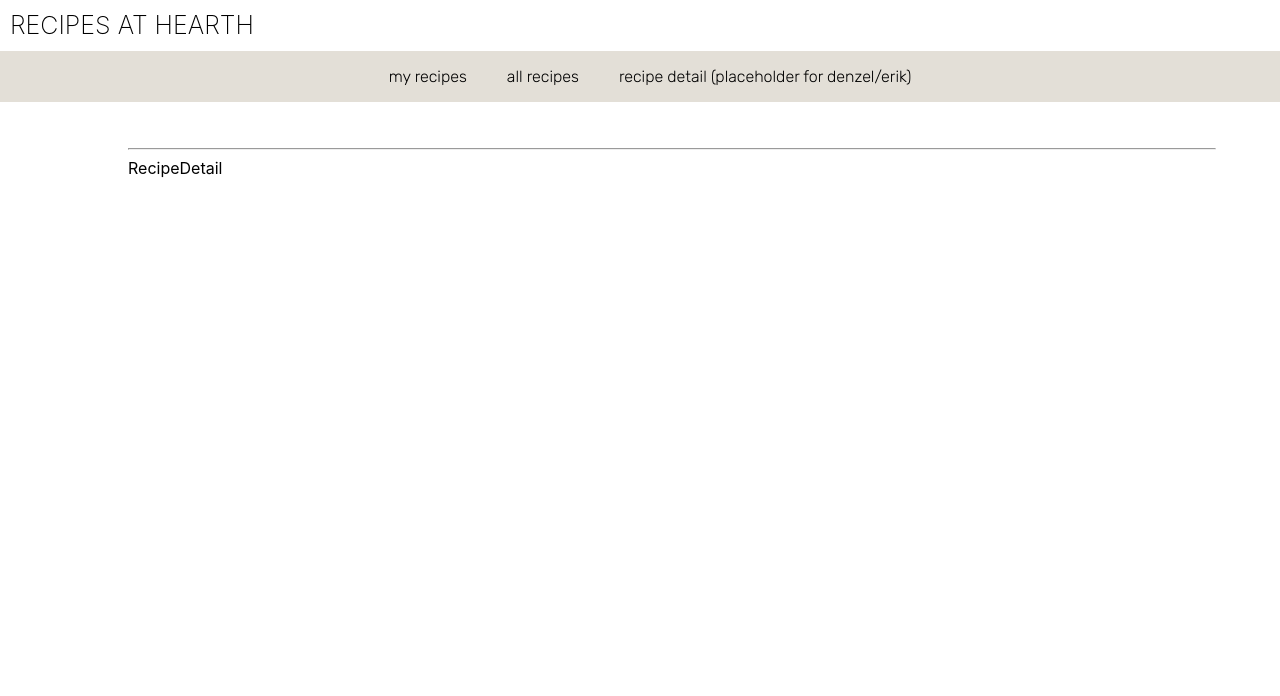
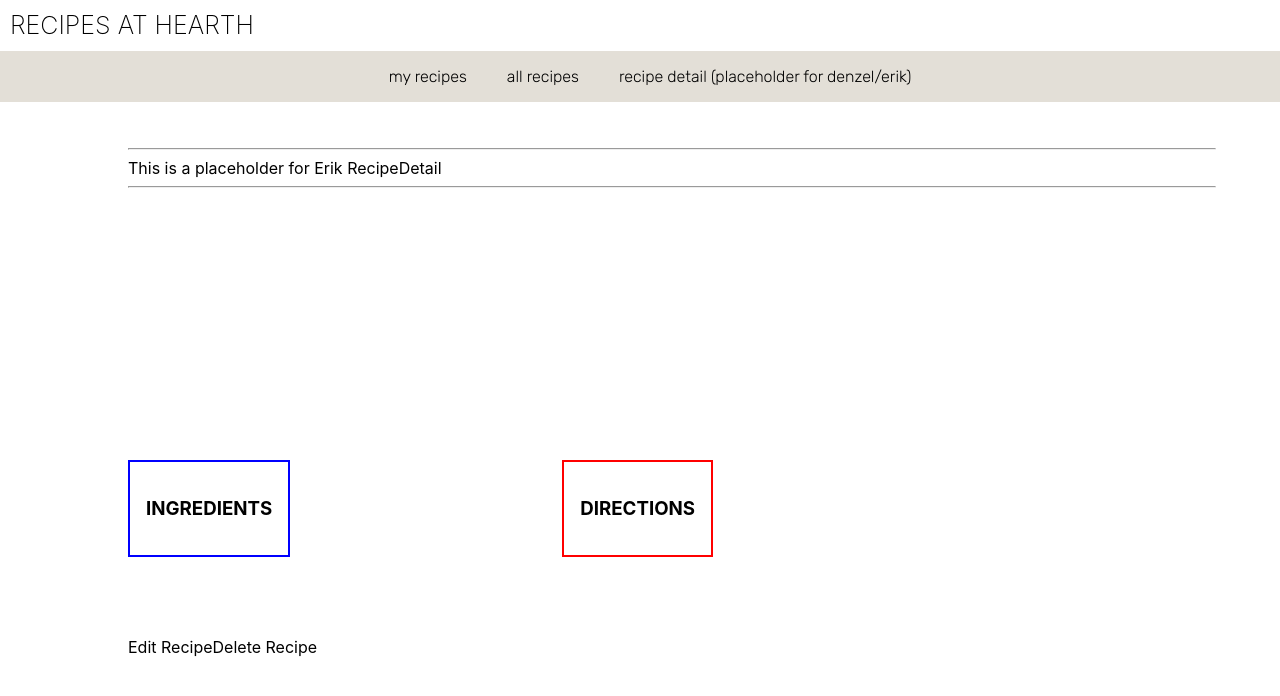
Before and after one commit to ErikYSH/recipesathearth, a React (Create React App) app in the folder client/: page /RecipeDetail in a window 1280 px wide. Shown: the top 696 px of the page. Built offline with nearby package versions, Linux system fonts and the light colour scheme.

Commit message:
skeleton layout for 2nd half of detail page

```diff
--- /dev/null
+++ b/client/src/components/Ingredients/Ingredients.js
@@ -0,0 +1,33 @@
+import React from 'react'
+import "./index.css"
+
+
+
+export default function Ingredients() {
+  return (
+    <div>
+        <hr></hr>
+            <div className="details-container">
+
+                <div className="ingredient-container">
+                <h3>INGREDIENTS</h3>
+
+
+                {/* Insert Map Function here for Backend Ingredient Entries */}
+                </div>
+
+                <div className="directions-container">
+                <h3>DIRECTIONS</h3>
+
+                {/* Insert Map Function here for Backend Direction Steps */}
+                </div>
+
+            </div>
+            <div className="action-container">
+                <a>Edit Recipe</a>
+                <a>Delete Recipe</a>
+            </div>
+
+    </div>
+  )
+}
--- /dev/null
+++ b/client/src/components/Ingredients/index.css
@@ -0,0 +1,26 @@
+.details-container{
+    display: flex;
+    width: 50%;
+    margin-top: 25%;
+}
+.ingredient-container{
+    display: inline-block;
+    padding: 1rem 1rem;
+    margin-right: 50%;
+    border: 2px solid;
+    border-color: blue;
+    vertical-align: middle;
+}
+
+.directions-container{
+    display: inline-block;
+    padding: 1rem 1rem;
+    border: 2px solid;
+    border-color: red;
+    vertical-align: middle;
+}
+
+.action-container{
+    margin-top: 5rem;
+
+}
--- a/client/src/pages/RecipeDetail/RecipeDetail.js
+++ b/client/src/pages/RecipeDetail/RecipeDetail.js
@@ -1,9 +1,15 @@
 import React from 'react'
 import styled from "styled-components";
+import Ingredients from '../../components/Ingredients/Ingredients';
 
 
 export default function RecipeDetail() {
   return (
-    <div>RecipeDetail</div>
+
+    <div>
+        This is a placeholder for Erik RecipeDetail
+
+    <Ingredients/>
+    </div>
   )
 }
```
